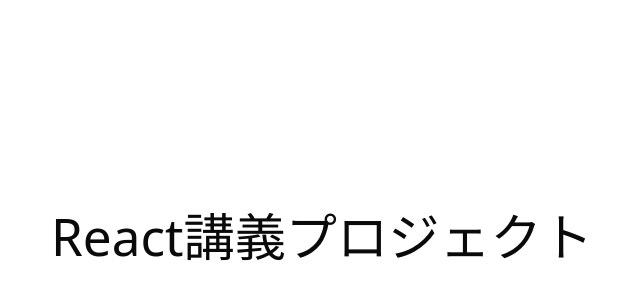
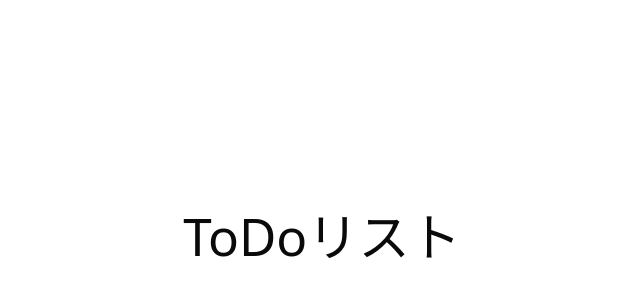
Before and after one commit to yanagisawahidetoshi/react-lectures, a React (Vite) app: page /ToDos in a window 1280 px wide. Before the commit this address had no page. Shown: the part 164-464 px from the top of the page, without its empty margins (318-958 px from the left). Built offline with nearby package versions, Linux system fonts and the light colour scheme.

Commit message:
ToDosの課題追加

```diff
--- a/src/App.tsx
+++ b/src/App.tsx
@@ -2,13 +2,14 @@
 import Lesson1 from './lesson/Lesson1';
 
 import './App.css';
+import { ToDos } from './pages/ToDos';
 
 function App() {
   return (
     <div>
-      <h1>React講義プロジェクト</h1>
       <Routes>
         <Route path="/lesson1" element={<Lesson1 />} />
+        <Route path="/ToDos" element={<ToDos />} />
       </Routes>
     </div>
   );
--- /dev/null
+++ b/src/pages/ToDos/index.tsx
@@ -0,0 +1,16 @@
+export const ToDos = () => {
+  const todos = [
+    { id: 1, title: 'Todo 1', completed: false },
+    { id: 2, title: 'Todo 2', completed: true },
+    { id: 3, title: 'Todo 3', completed: false },
+    { id: 4, title: 'Todo 4', completed: true },
+    { id: 5, title: 'Todo 5', completed: false },
+  ];
+
+  console.log(todos);
+  return (
+    <article>
+      <h1>ToDoリスト</h1>
+    </article>
+  );
+};
```
